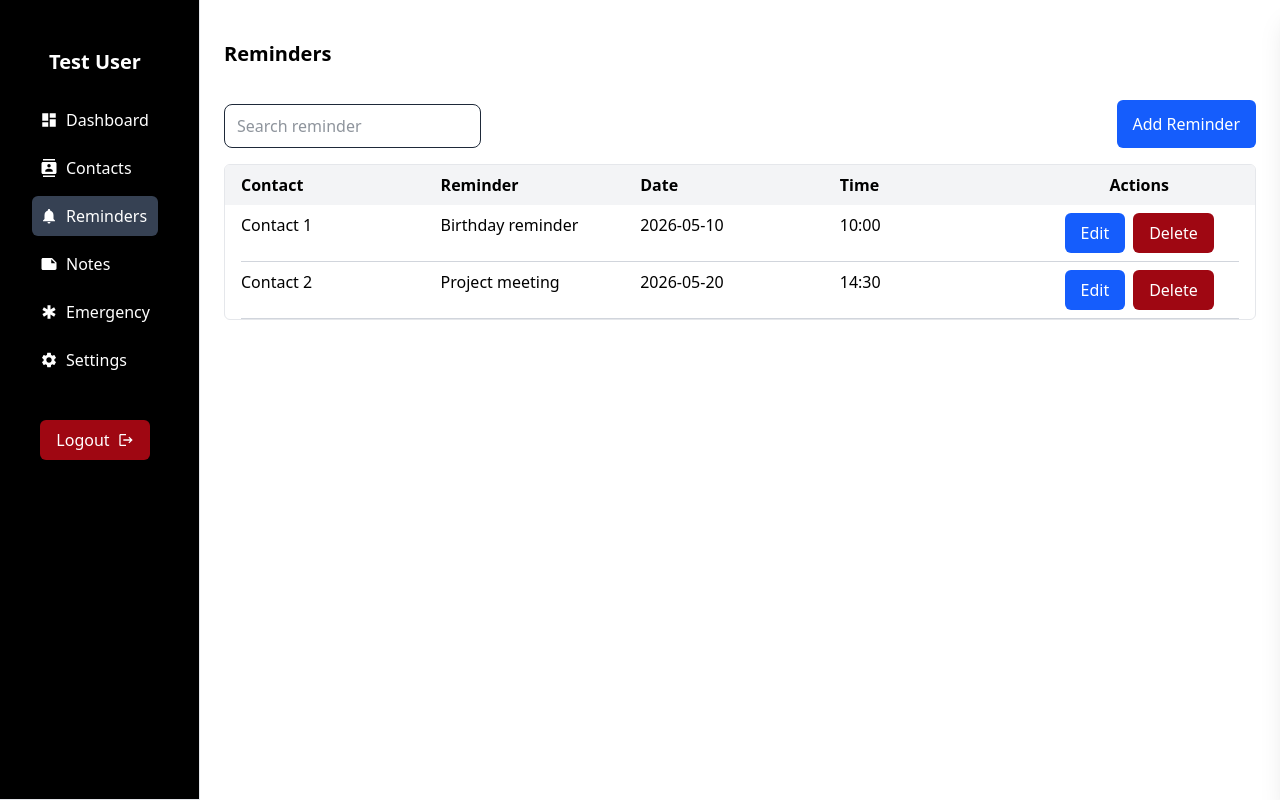
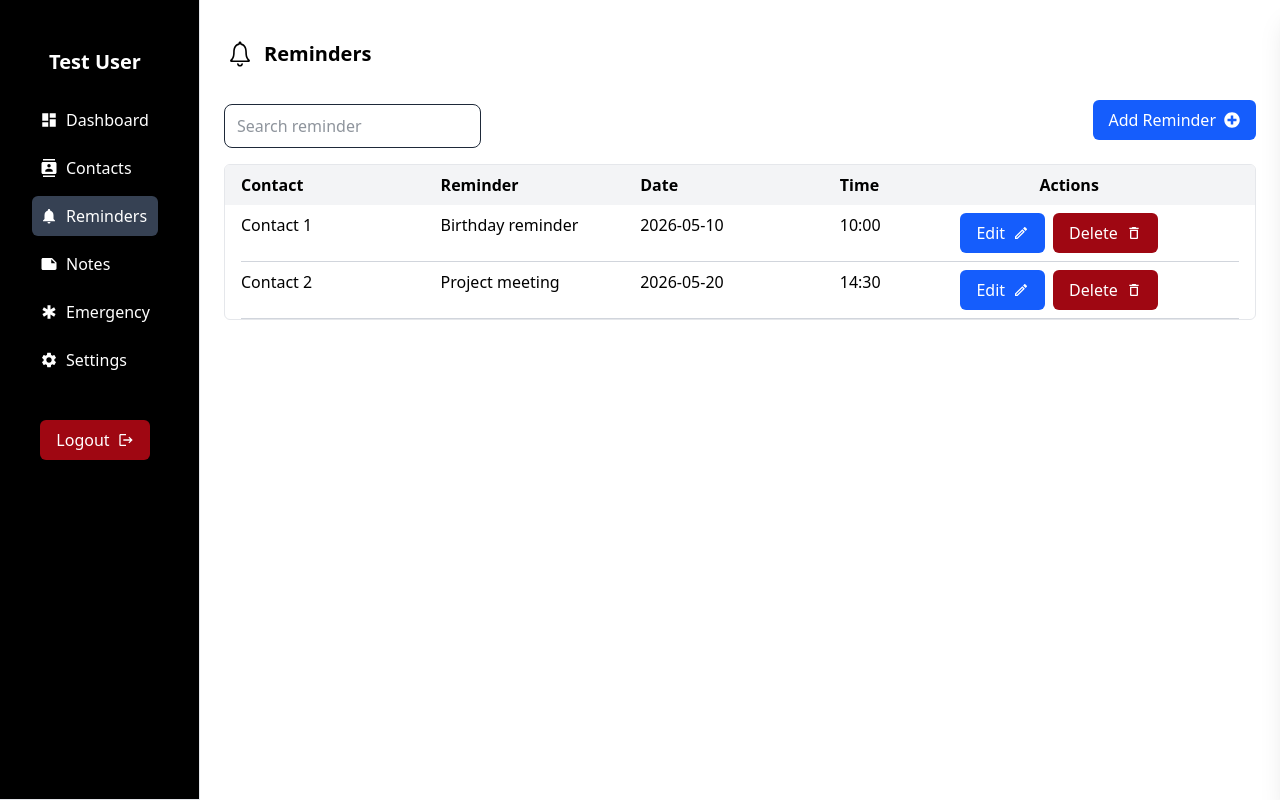
Before and after one commit to sushant2051/FypTesting, a React (Vite) app: page /reminder in a window 1280 px wide. Built offline with nearby package versions, Linux system fonts and the light colour scheme.

Commit message:
update a reminder

```diff
--- a/src/features/reminder/Reminder.tsx
+++ b/src/features/reminder/Reminder.tsx
@@ -7,6 +7,18 @@ import {
 } from "./validation/reminder.validation";
 import { InputField } from "../../components/InputFiled";
 import { IoArrowBack } from "react-icons/io5";
+import { FaPlusCircle } from "react-icons/fa";
+import { MdDeleteOutline } from "react-icons/md";
+import { MdOutlineEdit } from "react-icons/md";
+import { IoIosNotificationsOutline } from "react-icons/io";
+import { FaCheck } from "react-icons/fa";
+import { MdCancel } from "react-icons/md";
+import MotionWrapper from "../../components/animation/MotionWrapper";
+import {
+  combo,
+  slideLeft,
+  slideRight,
+} from "../../components/animation/Variants";
 
 const mockContacts = [
   { id: 1, name: "Contact 1" },
@@ -125,48 +137,69 @@ const Reminder = () => {
     <div className="p-6 w-full flex flex-col gap-4">
       {!showForm ? (
         <>
+          <div className="flex items-center gap-2">
+            <IoIosNotificationsOutline className="h-8 w-8" />
             <p className="text-xl font-bold py-4">Reminders</p>
+          </div>
           <div className="flex justify-between">
+            <MotionWrapper variants={slideLeft}>
               <InputField
                 placeholder="Search reminder"
                 onChange={(e) => setSearchValue(e.target.value)}
               />
-            <Button label="Add Reminder" onClick={handleAdd} />
+            </MotionWrapper>
+            <MotionWrapper variants={slideRight}>
+              <Button label="Add Reminder" onClick={handleAdd}>
+                <FaPlusCircle />
+              </Button>
+            </MotionWrapper>
           </div>
 
           <div className="border border-gray-200 rounded-md overflow-hidden">
-            <div className="flex px-4 py-2 bg-gray-100 font-bold">
+            <div className="flex px-4 py-2 bg-gray-100 font-bold w-full">
               <span className="w-1/5">Contact</span>
               <span className="w-1/5">Reminder</span>
               <span className="w-1/5">Date</span>
               <span className="w-1/5">Time</span>
-              <span className="w-1/5 text-center">Actions</span>
+              <span className="w-1/5">Actions</span>
             </div>
 
             {filteredData.map((reminder) => (
               <div key={reminder.id}>
-                <div className="flex px-4 py-2">
+                <MotionWrapper variants={combo}>
+                  <div className="flex px-4 py-2 w-full">
                     <span className="w-1/5">
                       {getContactName(reminder.contactId)}
                     </span>
                     <span className="w-1/5">{reminder.title}</span>
                     <span className="w-1/5">{reminder.date}</span>
                     <span className="w-1/5">{reminder.time}</span>
+                    <MotionWrapper variants={slideLeft}>
                       <span className="w-1/5 text-center flex items-center gap-2 justify-center">
-                    <Button label="Edit" onClick={() => handleEdit(reminder)} />
+                        <Button
+                          label="Edit"
+                          onClick={() => handleEdit(reminder)}
+                        >
+                          <MdOutlineEdit />
+                        </Button>
                         <Button
                           variant="secondary"
                           label="Delete"
                           onClick={() => handleDelete(reminder.id)}
-                    />
+                        >
+                          <MdDeleteOutline />
+                        </Button>
                       </span>
+                    </MotionWrapper>
                   </div>
+                </MotionWrapper>
                 <hr className="mx-4 border-gray-300" />
               </div>
             ))}
           </div>
         </>
       ) : (
+        <MotionWrapper variants={combo}>
           <form
             className="flex flex-col gap-4 border border-gray-200 rounded-md p-4"
             onSubmit={handleSubmit}
@@ -242,15 +275,20 @@ const Reminder = () => {
             {errors.type && <p className="text-red-500">{errors.type[0]}</p>}
 
             <div className="flex flex-col w-full gap-2">
-            <Button type="submit" label="Save" />
+              <Button type="submit" label="Save">
+                <FaCheck />
+              </Button>
               <Button
                 type="button"
                 label="Cancel"
                 variant="outline"
                 onClick={() => setShowForm(false)}
-            />
+              >
+                <MdCancel />
+              </Button>
             </div>
           </form>
+        </MotionWrapper>
       )}
     </div>
   );
```
Lines whose indentation alone changed are shown as unchanged.
